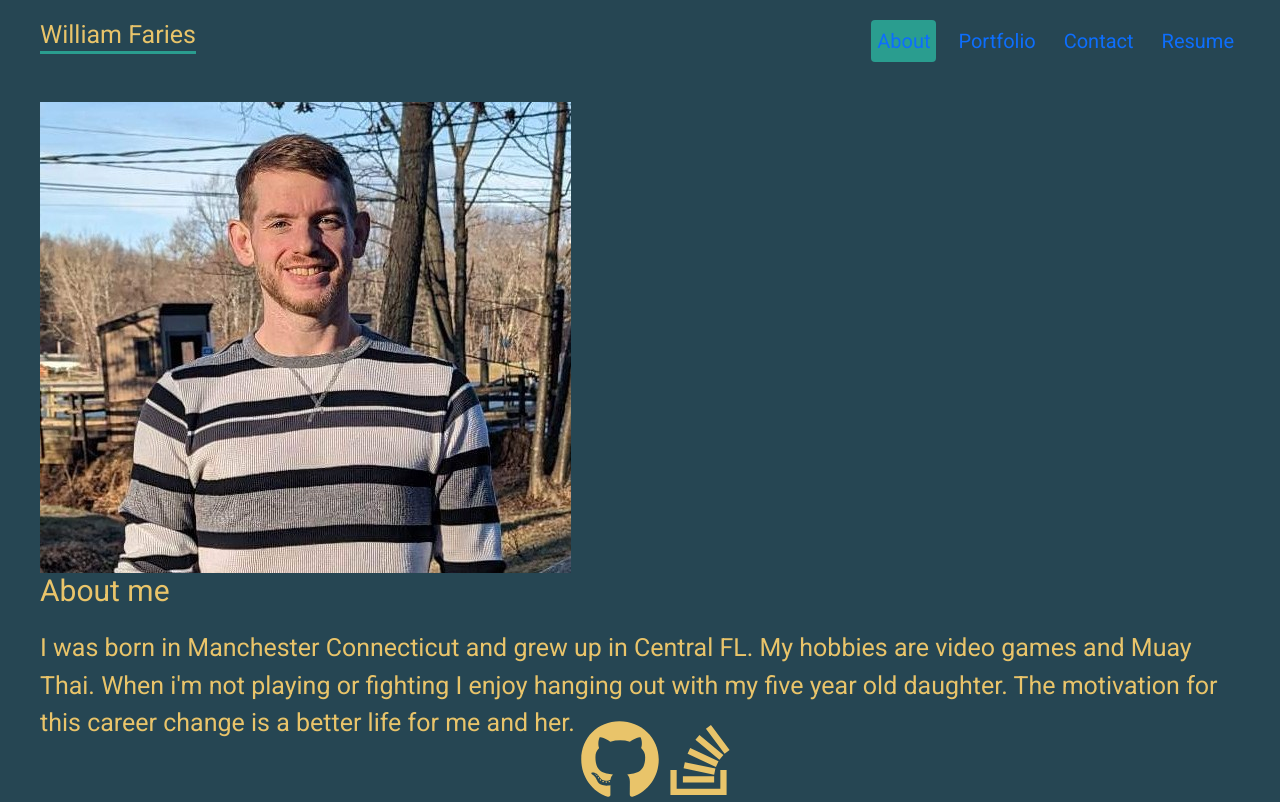
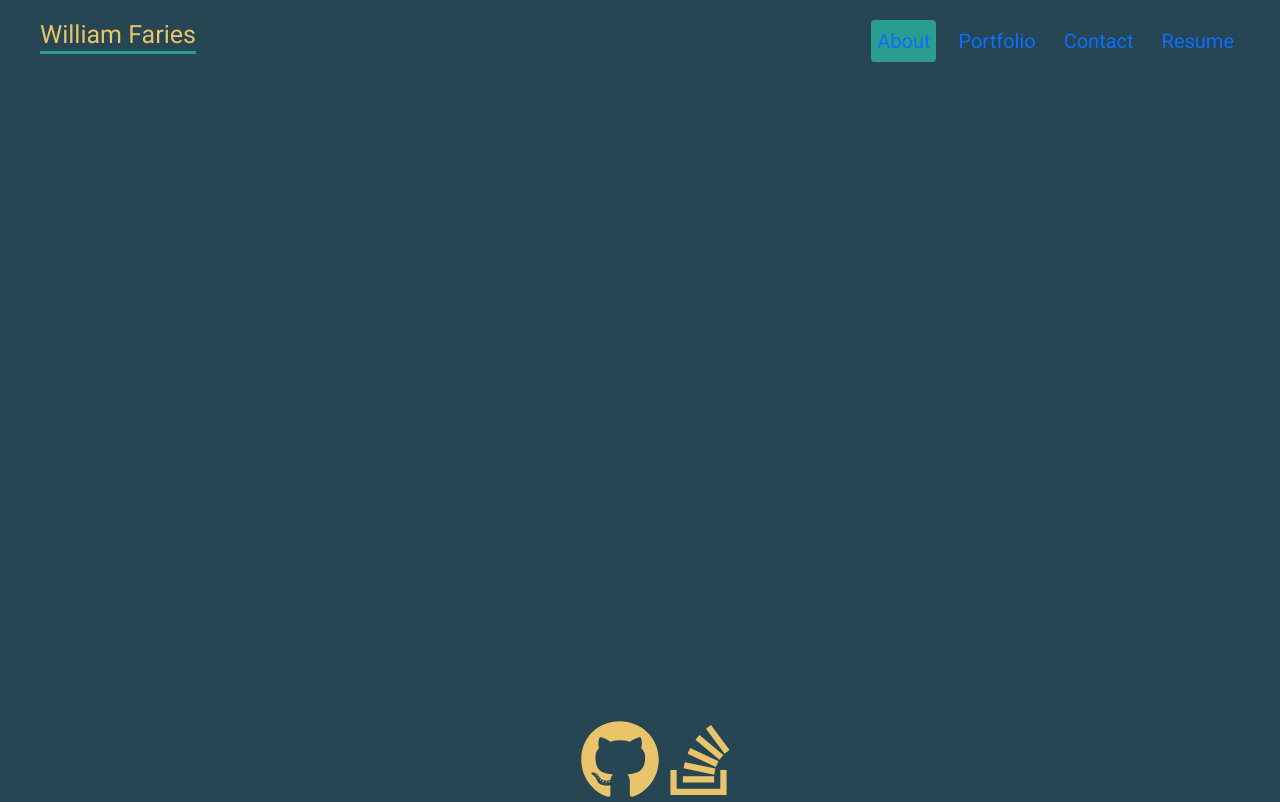
Before and after one commit to Element2804/Portfolio-Revamp, a React (Create React App) app: page / in a window 1280 px wide. Built offline with nearby package versions, Linux system fonts and the light colour scheme; the HTML template or start-up script is replaced by a standard one.

Commit message:
error fix

```diff
--- a/src/App.js
+++ b/src/App.js
@@ -29,7 +29,7 @@ const App = () => {
      </header>
    <main>
     <Routes>
-    <Route exact path="/" element={<About/>} />
+    <Route exact path="/Portfolio-Revamp" element={<About/>} />
     <Route path="contact" element={<Contact/>}/>
     <Route path="portfolio" element={<Portfolio/>}/>
     <Route path="resume" element={<Resume/>}/>
```
